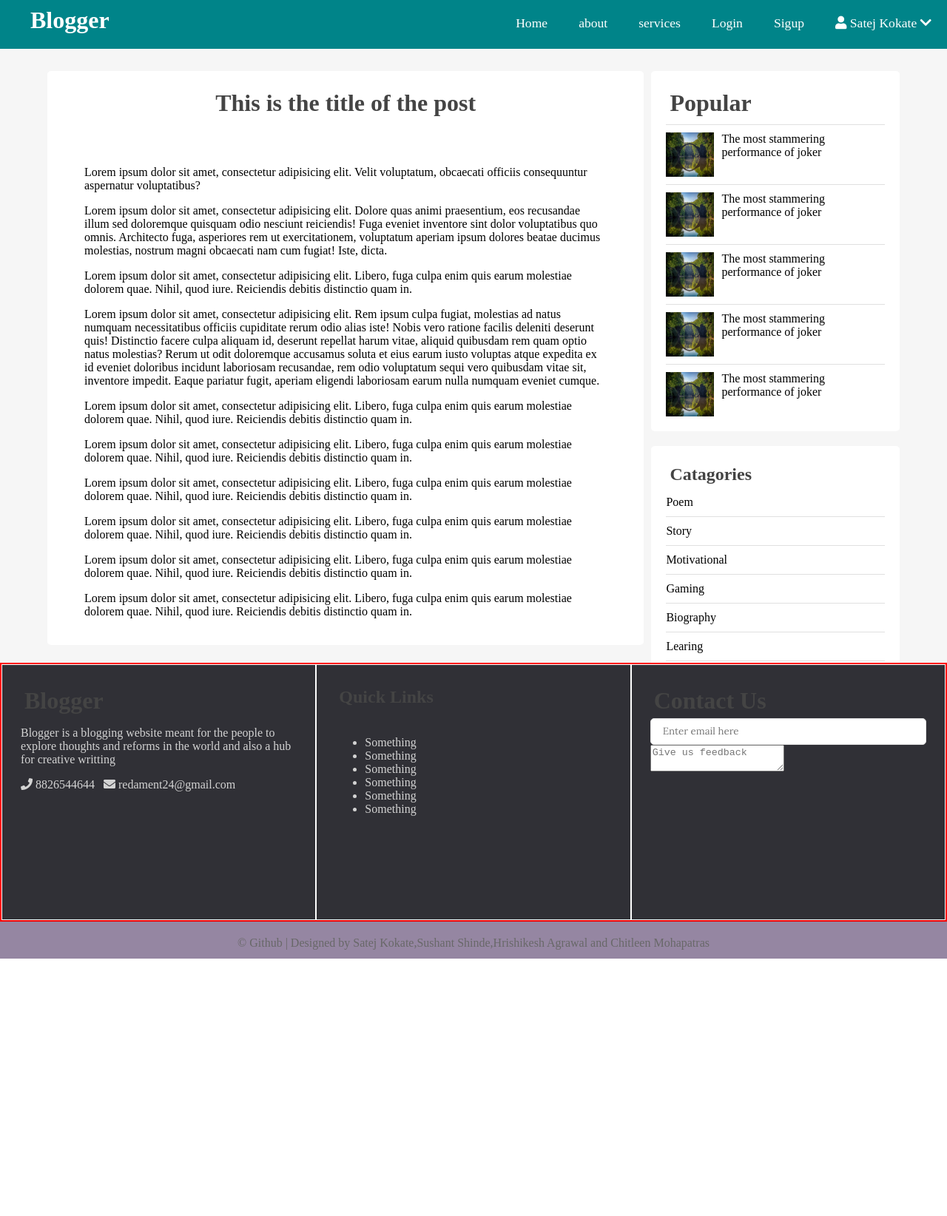
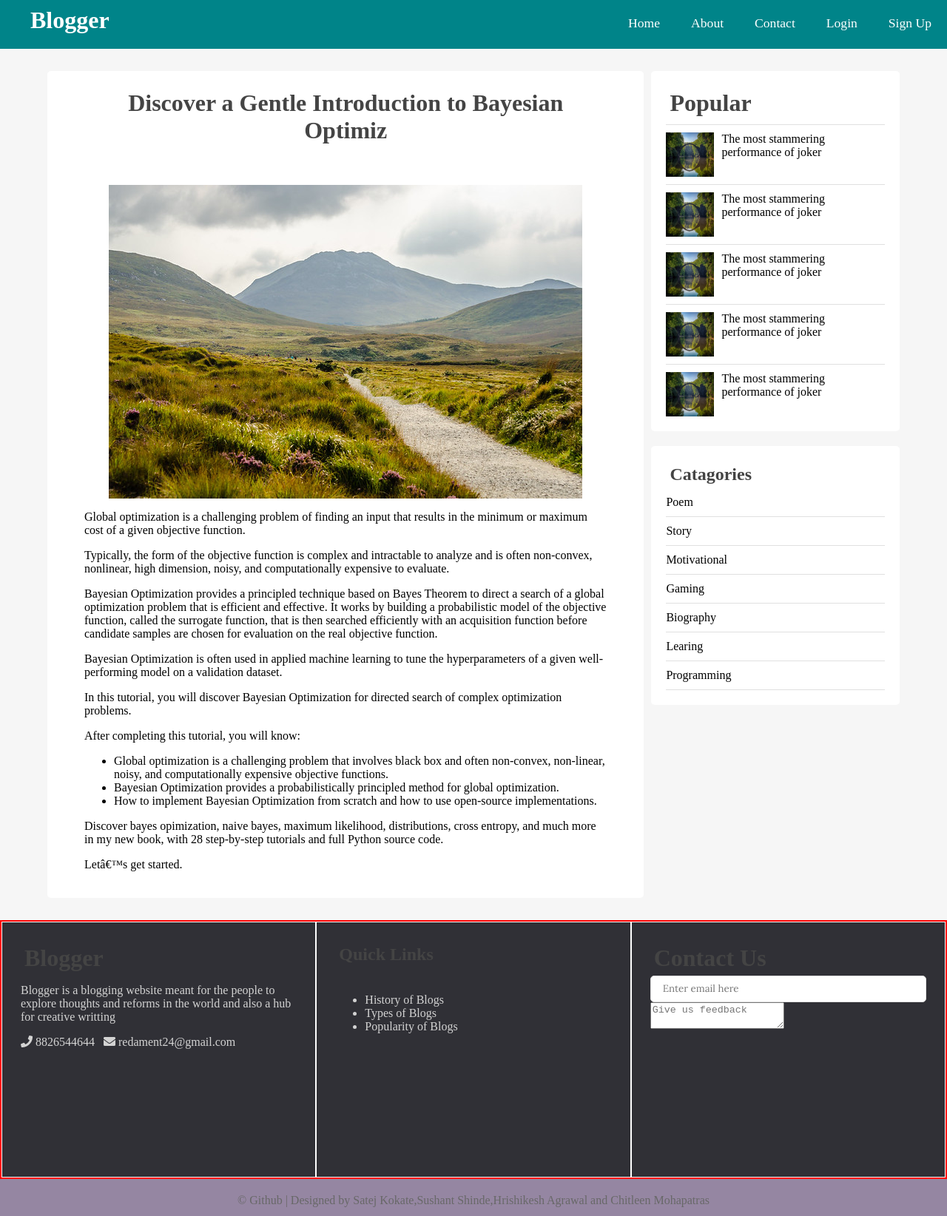
Before and after one commit to Hrishi2312/BlogHive, a PHP site: page /single.php?id=2 in a window 1280 px wide. Shown: the whole page at 74% size. Before the commit the page ends 1296 px from the top, so only its background shows below. Run offline with PHP 8.4, Linux system fonts and the light colour scheme; data comes from the database, SQL or seed files in the repository; some libraries are stand-ins or nearby versions; some web fonts are replaced.

Commit message:
Posts get loaded from database now.

```diff
--- a/App/Database/db.php
+++ b/App/Database/db.php
@@ -1,6 +1,32 @@
 <?php
   session_start();
   require('connect.php');
+  function selectWithExtra($table, $conditions = [], $extra) {
+    global $conn;
+    $sql = "SELECT * FROM $table ";
+    $sql .= $extra;
+    if(empty($conditions)) {
+      $stmt = $conn->prepare($sql);
+      $stmt->execute();
+      return $stmt->get_result()->fetch_all(MYSQLI_ASSOC);
+    } else {
+      $i = 0;
+      foreach ($conditions as $key => $value) {
+        if($i === 0){
+          $sql .= " WHERE $key = ?";
+        } else {
+          $sql .= " AND $key = ?";
+        }
+        $i++;
+      }
+      $stmt = $conn->prepare($sql);
+      $values = array_values($conditions);
+      $types = str_repeat('s',count($values));
+      $stmt->bind_param($types,...$values);
+      $stmt->execute();
+      return $stmt->get_result()->fetch_all(MYSQLI_ASSOC);
+    }
+  }
   function selectAll($table, $conditions = []) {
     global $conn;
     $sql = "SELECT * FROM $table";
--- a/single.php
+++ b/single.php
@@ -1,6 +1,6 @@
 <?php
     include('App/Database/db.php');
-    $rs_result = selectAll('post');
+    $rs_result = selectOne('post', ['id'=>$_GET['id']]);
 ?>
 <!DOCTYPE>
 <html>
@@ -19,21 +19,32 @@
       </div>
       <i class="fa fa-bars menu-toggle"></i>
       <ul class="nav">
-            <li><a href="#">Home</a></li>
-            <li><a href="#">about</a></li>
-            <li><a href="#">services</a></li>
-            <li><a href="#">Login</a></li>
-            <li><a href="#">Sigup</a></li>
+          <li><a href="index.php">Home</a></li>
+          <li><a href="about_us/index.html">About</a></li>
+          <li><a href="contact.html">Contact</a></li>
+          <?php
+          if(isset($_SESSION['id'])):
+          ?>
           <li><a href="#">
               <i class="fa fa-user"></i>
-               Satej Kokate
+             <?php echo $_SESSION['username']; ?>
               <i class="fa fa-chevron-down"></i>
              </a>
               <ul>
-                    <li><a href="#">Dashboard</a></li>
-                    <li><a href="#" class="out">Log out</a></li>
+                  <?php if($_SESSION['admin']): ?>
+                  <li><a href="admin/posts/">Dashboard</a></li>
+                  <?php endif; ?>
+                  <li><a href="logout.php" class="out">Log out</a></li>
               </ul>
           </li>
+          <?php
+      else:
+          ?>
+          <li><a href="login.php">Login</a></li>
+          <li><a href="signup.php">Sign Up</a></li>
+          <?php
+        endif;
+           ?>
       </ul>
   </header>
 
@@ -45,16 +56,11 @@
 
         <div class="content clearfix">
             <div class="recent-post-section single">
-                <h1 class="post-title">This is the title of the post</h1>
-                <p>Lorem ipsum dolor sit amet, consectetur adipisicing elit. Velit voluptatum, obcaecati officiis consequuntur aspernatur voluptatibus?</p> <p>Lorem ipsum dolor sit amet, consectetur adipisicing elit. Dolore quas animi praesentium, eos recusandae illum sed doloremque quisquam odio nesciunt reiciendis! Fuga eveniet inventore sint dolor voluptatibus quo omnis. Architecto fuga, asperiores rem ut exercitationem, voluptatum aperiam ipsum dolores beatae ducimus molestias, nostrum magni obcaecati nam cum fugiat! Iste, dicta.</p>
-                <p>Lorem ipsum dolor sit amet, consectetur adipisicing elit. Libero, fuga culpa enim quis earum molestiae dolorem quae. Nihil, quod iure. Reiciendis debitis distinctio quam in.</p>
-                <p>Lorem ipsum dolor sit amet, consectetur adipisicing elit. Rem ipsum culpa fugiat, molestias ad natus numquam necessitatibus officiis cupiditate rerum odio alias iste! Nobis vero ratione facilis deleniti deserunt quis! Distinctio facere culpa aliquam id, deserunt repellat harum vitae, aliquid quibusdam rem quam optio natus molestias? Rerum ut odit doloremque accusamus soluta et eius earum iusto voluptas atque expedita ex id eveniet doloribus incidunt laboriosam recusandae, rem odio voluptatum sequi vero quibusdam vitae sit, inventore impedit. Eaque pariatur fugit, aperiam eligendi laboriosam earum nulla numquam eveniet cumque.</p>
-                <p>Lorem ipsum dolor sit amet, consectetur adipisicing elit. Libero, fuga culpa enim quis earum molestiae dolorem quae. Nihil, quod iure. Reiciendis debitis distinctio quam in.</p>
-                <p>Lorem ipsum dolor sit amet, consectetur adipisicing elit. Libero, fuga culpa enim quis earum molestiae dolorem quae. Nihil, quod iure. Reiciendis debitis distinctio quam in.</p>
-                <p>Lorem ipsum dolor sit amet, consectetur adipisicing elit. Libero, fuga culpa enim quis earum molestiae dolorem quae. Nihil, quod iure. Reiciendis debitis distinctio quam in.</p>
-                <p>Lorem ipsum dolor sit amet, consectetur adipisicing elit. Libero, fuga culpa enim quis earum molestiae dolorem quae. Nihil, quod iure. Reiciendis debitis distinctio quam in.</p>
-                <p>Lorem ipsum dolor sit amet, consectetur adipisicing elit. Libero, fuga culpa enim quis earum molestiae dolorem quae. Nihil, quod iure. Reiciendis debitis distinctio quam in.</p>
-                <p>Lorem ipsum dolor sit amet, consectetur adipisicing elit. Libero, fuga culpa enim quis earum molestiae dolorem quae. Nihil, quod iure. Reiciendis debitis distinctio quam in.</p>
+                <h1 class="post-title"><?php echo $rs_result['title'] ?></h1>
+                <?php
+                echo "<center><img src='Assets/images/postImage/".$rs_result['image']."'"." class='img-style'></center>";
+                echo $rs_result['body'];
+                ?>
             </div>
 
             <!--Side Bar-->
@@ -123,12 +129,9 @@
                 <h2>Quick Links</h2>
                 <br>
                 <ul>
-                    <li><a href="#">Something</a></li>
-                    <li><a href="#">Something</a></li>
-                    <li><a href="#">Something</a></li>
-                    <li><a href="#">Something</a></li>
-                    <li><a href="#">Something</a></li>
-                    <li><a href="#">Something</a></li>
+                    <li><a href="https://en.wikipedia.org/wiki/Blog#History" target = "_blank">History of Blogs</a></li>
+                    <li><a href="https://en.wikipedia.org/wiki/Blog#Types" target = "_blank">Types of Blogs</a></li>
+                    <li><a href="https://en.wikipedia.org/wiki/Blog#Popularity" target = "_blank">Popularity of Blogs</a></li>
                 </ul>
             </div>
             <div class="footer-section contact-form">
```
Also changed, not shown: admin/posts/create.php (+10 -9 lines), index.php (+25 -8 lines), signup.php (+5 -2 lines), Assets/images/postImage/contact-us-background.gif (added). Lines whose indentation alone changed are shown as unchanged.
